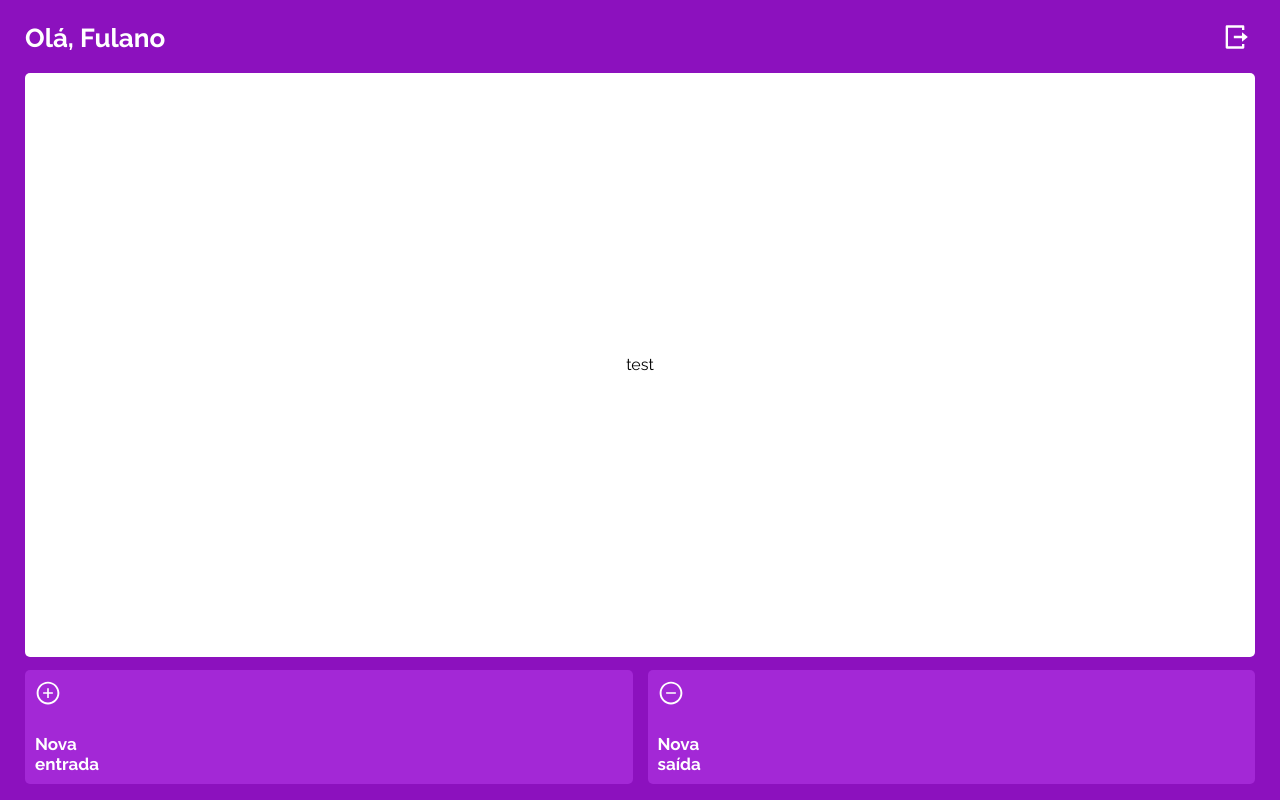
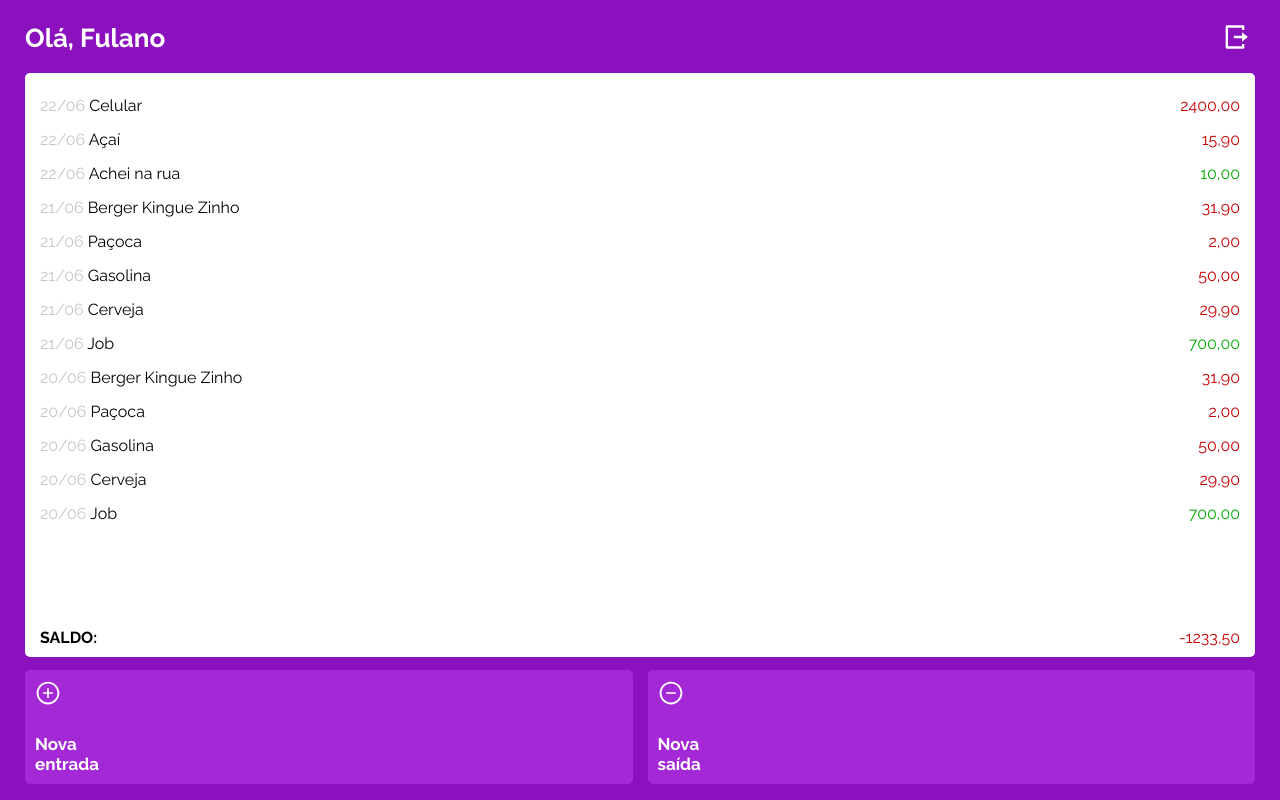
Before and after one commit to ptrkc/mywallet-react, a React (Create React App) app: page /home in a window 1280 px wide. Built offline with nearby package versions, Linux system fonts and the light colour scheme; a web font is replaced by a local one.

Commit message:
Added transactions card

```diff
--- a/package.json
+++ b/package.json
@@ -7,6 +7,7 @@
     "@testing-library/react": "^11.2.7",
     "@testing-library/user-event": "^12.8.3",
     "axios": "^0.21.1",
+    "dayjs": "^1.10.5",
     "react": "^17.0.2",
     "react-dom": "^17.0.2",
     "react-icons": "^4.2.0",
--- a/src/components/Home/Home.js
+++ b/src/components/Home/Home.js
@@ -85,6 +85,7 @@ const PageStyle = styled.div`
     display: flex;
     flex-direction: column;
     height: 100vh;
+    max-height: 100vh;
     padding: 0px 25px;
     h2 {
         font-size: 26px;
--- a/src/components/Home/TransactionsCard.js
+++ b/src/components/Home/TransactionsCard.js
@@ -1,16 +1,154 @@
 import styled from "styled-components";
+import dayjs from "dayjs";
+import { useEffect, useState } from "react";
 
 export default function TransactionsCard() {
-    return <CardStyle>test</CardStyle>;
+    const [transactions, setTransactions] = useState(false);
+    const [balance, setBalance] = useState(false);
+    const tempTransactions = [
+        { id: 12, name: "Celular", value: -240000, date: "2021-06-22" },
+        { id: 11, name: "Açaí", value: -1590, date: "2021-06-22" },
+        { id: 10, name: "Achei na rua", value: 1000, date: "2021-06-22" },
+        {
+            id: 9,
+            name: "Berger Kingue Zinho",
+            value: -3190,
+            date: "2021-06-21",
+        },
+        { id: 8, name: "Paçoca", value: -200, date: "2021-06-21" },
+        { id: 7, name: "Gasolina", value: -5000, date: "2021-06-21" },
+        { id: 6, name: "Cerveja", value: -2990, date: "2021-06-21" },
+        { id: 5, name: "Job", value: 70000, date: "2021-06-21" },
+        {
+            id: 4,
+            name: "Berger Kingue Zinho",
+            value: -3190,
+            date: "2021-06-20",
+        },
+        { id: 3, name: "Paçoca", value: -200, date: "2021-06-20" },
+        { id: 2, name: "Gasolina", value: -5000, date: "2021-06-20" },
+        { id: 1, name: "Cerveja", value: -2990, date: "2021-06-20" },
+        { id: 0, name: "Job", value: 70000, date: "2021-06-20" },
+    ];
+    useEffect(() => {
+        setTimeout(() => {
+            setTransactions(tempTransactions);
+        }, 1000);
+    }, []);
+
+    useEffect(() => {
+        if (transactions) {
+            calculateBalance();
+        }
+    }, [transactions]);
+
+    function calculateBalance() {
+        console.log(transactions.length);
+        if (!transactions.length) {
+            return;
+        }
+        let total = 0;
+        transactions.forEach((t) => (total += t.value));
+        const strTotal = String(total);
+        const formatedBalance =
+            strTotal.slice(0, strTotal.length - 2) + "," + strTotal.slice(-2);
+        setBalance(formatedBalance);
+    }
+
+    return (
+        <CardStyle>
+            {!transactions && <div className="empty">Carregando...</div>}
+            {transactions && !transactions.length && (
+                <div className="empty">
+                    Não há registros de entrada ou saída
+                </div>
+            )}
+            {transactions && !!transactions.length && (
+                <ul>
+                    {transactions.map((t) => {
+                        const value = String(t.value).replace("-", "");
+                        const formatedValue =
+                            value.slice(0, value.length - 2) +
+                            "," +
+                            value.slice(-2);
+                        const date = dayjs(t.date).format("DD/MM");
+                        return (
+                            <Transaction value={t.value >= 0} key={t.id}>
+                                <div>
+                                    <span>{date}</span> {t.name}
+                                </div>
+                                <span> {formatedValue}</span>
+                            </Transaction>
+                        );
+                    })}
+                </ul>
+            )}
+            {balance && (
+                <Balance balance={parseInt(balance) >= 0}>
+                    <strong>SALDO:</strong>
+                    <span> {balance}</span>
+                </Balance>
+            )}
+        </CardStyle>
+    );
 }
 
 const CardStyle = styled.div`
-    display: flex;
-    flex-direction: column;
-    align-items: center;
-    justify-content: center;
     height: 100%;
     background-color: #fff;
     color: black;
     border-radius: 5px;
+    position: relative;
+    font-size: 16px;
+    line-height: 19px;
+    color: #000000;
+    ul {
+        max-height: calc(100vh - 250px);
+        overflow: scroll;
+        padding: 23px 15px;
+        background-color: transparent;
+    }
+    .empty {
+        margin: auto;
+        display: flex;
+        justify-content: center;
+        align-items: center;
+        width: 180px;
+        height: 100%;
+        color: #868686;
+        font-size: 20px;
+        line-height: 23px;
+        text-align: center;
+    }
 `;
+const Transaction = styled.li`
+    display: flex;
+    justify-content: space-between;
+    margin-bottom: 15px;
+    & > div {
+        white-space: nowrap;
+        overflow: hidden;
+        text-overflow: ellipsis;
+        span {
+            color: #c6c6c6;
+        }
+    }
+    & > span {
+        margin-left: 5px;
+        color: ${(props) => (props.value ? "#03AC00" : "#C70000")};
+    }
+`;
+
+const Balance = styled.div`
+    color: black;
+    position: absolute;
+    bottom: 10px;
+    width: 100%;
+    display: flex;
+    justify-content: space-between;
+    padding: 0px 15px;
+    background-color: #fff;
+    span {
+        color: ${(props) => (props.balance ? "#03AC00" : "#C70000")};
+    }
+`;
--- a/src/components/styles/GlobalStyle.js
+++ b/src/components/styles/GlobalStyle.js
@@ -8,11 +8,12 @@ const GlobalStyle = createGlobalStyle`
     background-color: #8C11BE;
     color: #fff;
     font-family: 'Raleway', sans-serif;
+    min-width: 320px;
   }
   h1 {
     font-family: 'Saira Stencil One', cursive;
     font-size: 32px;
-    margin: 24px auto;
+    margin: 0px auto 24px;
   }
   button,
   input {
@@ -21,6 +22,7 @@ const GlobalStyle = createGlobalStyle`
   button {
     background-color: #A328D6;
     border-radius: 5px;
+    cursor: pointer;
   }
   input::placeholder {
     opacity: 1;
--- a/src/components/styles/ResetCSS.js
+++ b/src/components/styles/ResetCSS.js
@@ -49,5 +49,8 @@ table {
 	border-collapse: collapse;
 	border-spacing: 0;
 }
+strong {
+	font-weight: bold;
+}
 `;
 export default ResetCSS;
```
Also changed, not shown: 1 other file (tests, documents, lock files or other folders).
